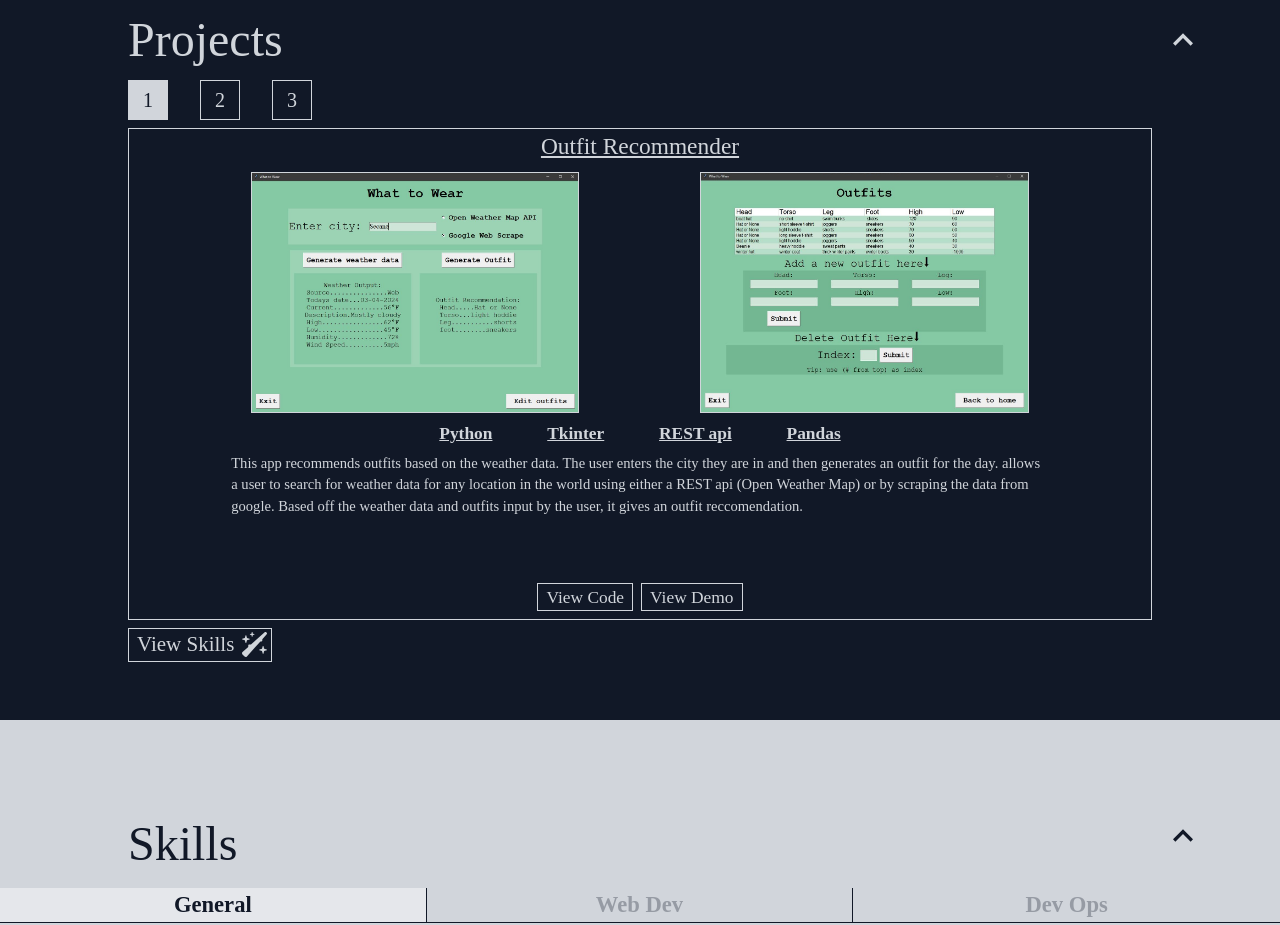
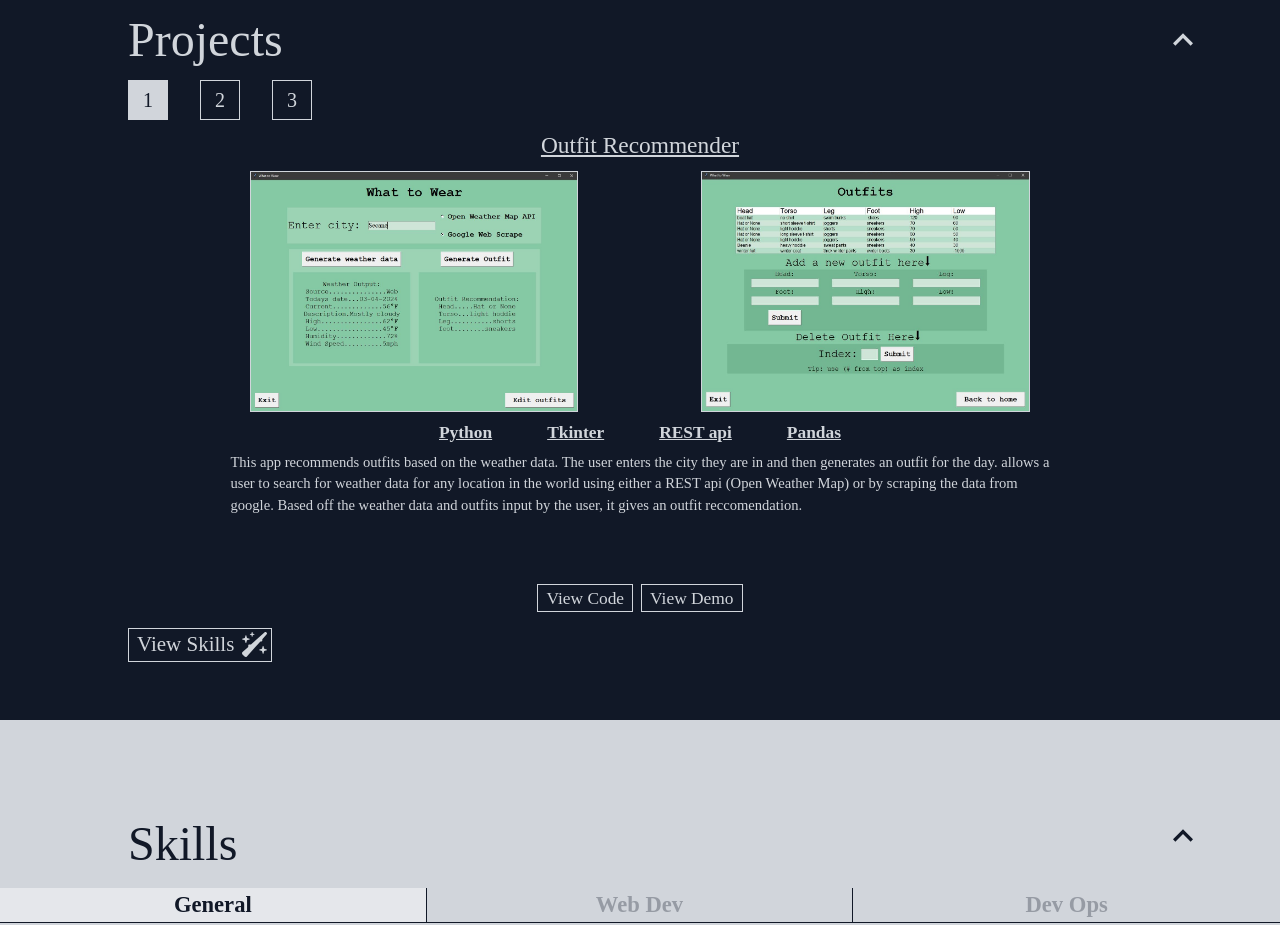
Before and after one commit to Andrew-Lodise/Portfolio, a React (Create React App) app: page / in a window 1280 px wide. Shown: the part 880-1805 px from the top of the page. Built offline with nearby package versions, Linux system fonts and the light colour scheme.

Commit message:
took the border off of eacvh project

```diff
--- a/src/components/Projects.jsx
+++ b/src/components/Projects.jsx
@@ -47,7 +47,7 @@ const Projects = () => {
               {ProjectList.map(project => (
                 <div key={project.id} className='w-full h-full flex-shrink-0 flex-grow-0
                 flex justify-center '>
-                  <div className='h-full w-[80%] border-[1px] border-gray-300 flex flex-col'>
+                  <div className='h-full w-[80%] flex flex-col'>
                     <h3 className='text-project-lg w-full text-center underline'>
                       {project.title}
                     </h3>
```
